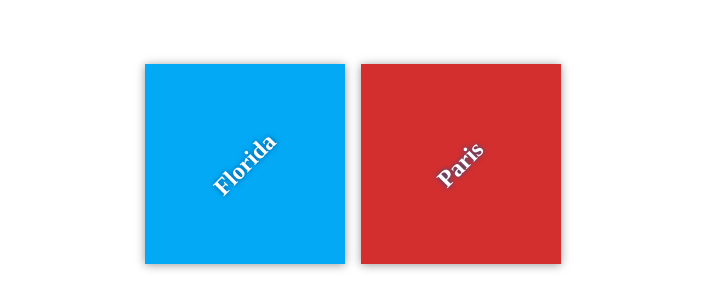
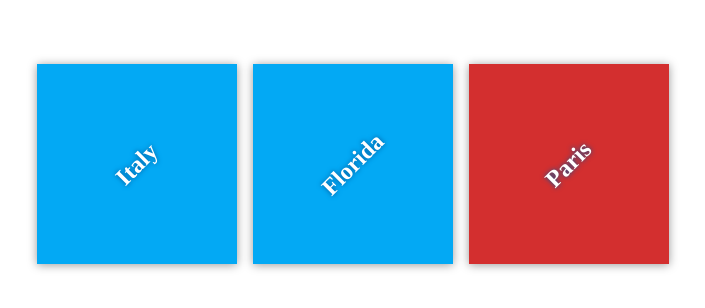
Before and after one commit to ympro666/test-my-trabel, a plain HTML site: page index.html in a window 1280 px wide. Shown: the part 236-544 px from the top of the page, without its empty margins (287-992 px from the left). Drawn offline with Linux system fonts and the light colour scheme; files that its build step writes are made by us from their sources.

Commit message:
Add Destination Italy

```diff
--- a/index.html
+++ b/index.html
@@ -10,6 +10,10 @@
 
     <div class="container">
         <div class="destination-container">
+            <div class="destination" id="italy">
+                <h2>Italy</h2>
+            </div>
+
             <div class="destination" id="florida">
                 <h2>Florida</h2>
             </div>
```
